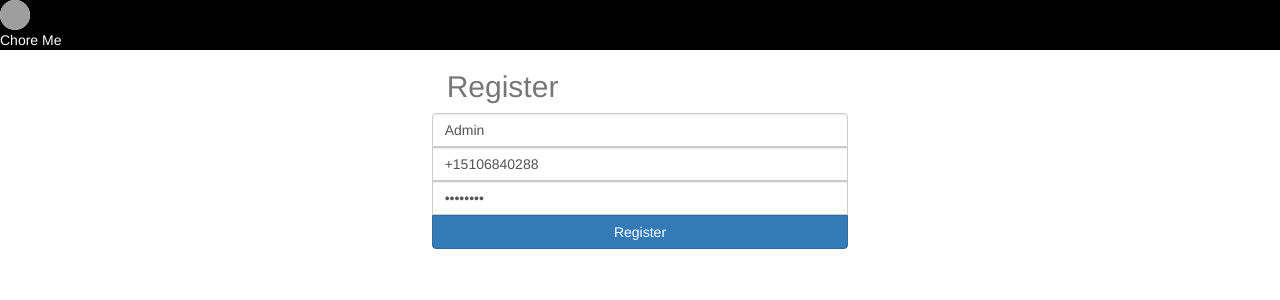
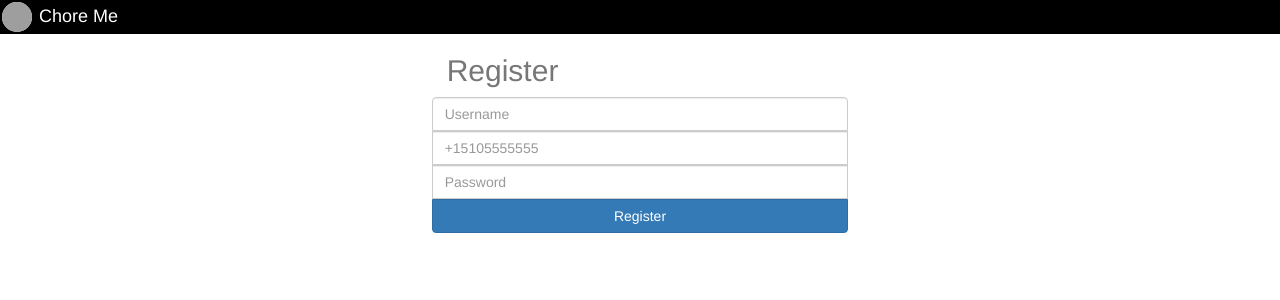
Before and after one commit to janet/choreme, a Flask app: page /register in a window 1280 px wide. Shown: the top 300 px of the page. Run offline with Flask 2, Linux system fonts and the light colour scheme; some libraries are stand-ins or nearby versions; grey boxes are pictures that could not be loaded.

Commit message:
removed form defaults for demos

```diff
--- a/static/css/styles.css
+++ b/static/css/styles.css
@@ -47,6 +47,7 @@
 	background-color: white;
 	height: 30px;
 	width: 30px;
+	margin: 2px;
 }
 
 .rounded-top {
@@ -83,6 +84,7 @@
 	display: flex;
 	align-items: center;
 	justify-content: space-between;
+	font-size: large;
 }
 
 .flash-messages {
--- a/templates/base.html
+++ b/templates/base.html
@@ -18,7 +18,7 @@
     <div class="header-contents">
     <div>
       <img id="logo" class="img-circle" src="http://cdn.flaticon.com/png/256/40629.png">
-      <div>Chore Me</div>
+      Chore Me
     </div>
       {% if session['user_id'] %}
       <input id="logout-button" class="btn btn-primary pull-right" type="button" onclick="location.href='/logout';" value="Logout">
--- a/templates/create_house_pref.html
+++ b/templates/create_house_pref.html
@@ -14,7 +14,7 @@
 			    	</p>
 		    	{% else %}
 			    	<div class="col-xs-6">
-			    		<input type="text" name="house_name" placeholder="Monkey House" value="House of Fun" required class="form-control">
+			    		<input type="text" name="house_name" placeholder="Monkey House" required class="form-control">
 			    	</div>
 			    {% endif %}
 			    <div class= "col-xs-4">
@@ -136,7 +136,7 @@
 						<label class="control-label">Schedule out for:</label>
 					</div>
 					<div class="col-xs-2">
-						<input type="number" min="1" max="52" name="num_weeks" value="10"required class="form-control">
+						<input type="number" min="1" max="52" name="num_weeks" required class="form-control">
 					</div>
 					<div class="col-xs-3">
 						<label class="control-label">weeks</label>
--- a/templates/login.html
+++ b/templates/login.html
@@ -6,10 +6,10 @@
 	<form action="/process_login" method="POST" class="form-signin">
 		<h2 class="form-signin-heading text-muted">Sign In</h2>
 			<div class="row">
-					<input type="text" name="username" required placeholder="username" class="form-control rounded-top" value="janet">
+					<input type="text" name="username" required placeholder="username" class="form-control rounded-top">
 			</div>
 			<div class="row">
-					<input type="password" name="password" required placeholder="password" class="form-control rounded-none" value="password">
+					<input type="password" name="password" required placeholder="password" class="form-control rounded-none">
 			</div>
 			<div class="row">
 					<input type="submit" value="Sign In" class="btn btn-primary btn-block rounded-bottom">
--- a/templates/register.html
+++ b/templates/register.html
@@ -7,13 +7,13 @@
 <form action="/add_admin_user" method="POST" class="form-signin">
 	<h2 class="form-signin-heading text-muted">Register</h2>
 	<div class="row">
-		<input type="text" name="username" placeholder="Username" required class="form-control rounded-top" value="Admin">
+		<input type="text" name="username" placeholder="Username" required class="form-control rounded-top">
 	</div>
 	<div class="row">
-		<input type="text" name="phone" placeholder="+15105555555" required class="form-control rounded-none" value="+15106840288">
+		<input type="text" name="phone" placeholder="+15105555555" required class="form-control rounded-none">
 	</div>
 	<div class="row">
-		<input type="password" placeholder="Password" name="password" required class="form-control rounded-none" value="password">
+		<input type="password" placeholder="Password" name="password" required class="form-control rounded-none">
 	</div>
 <!-- 	<div class="row">
 	    <div class="col-xs-6">
```
